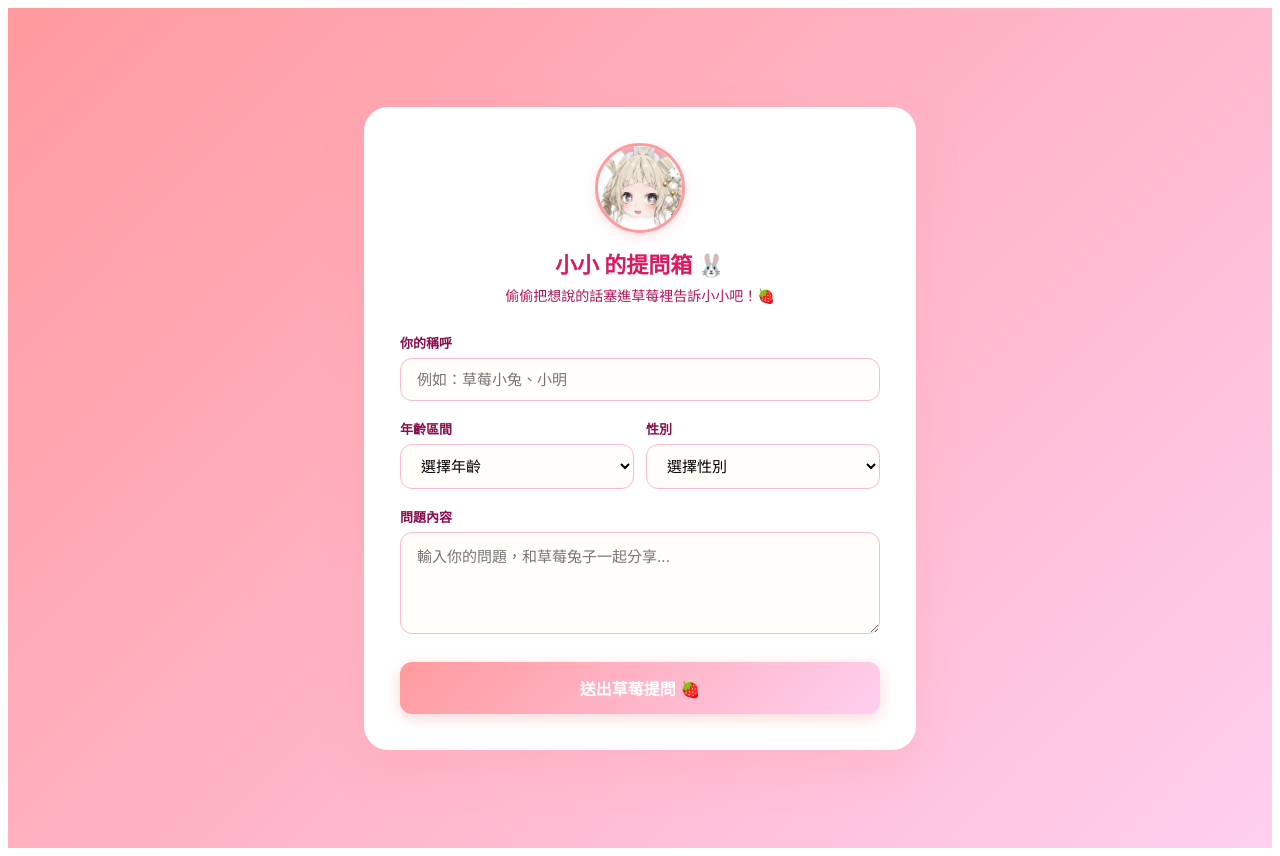
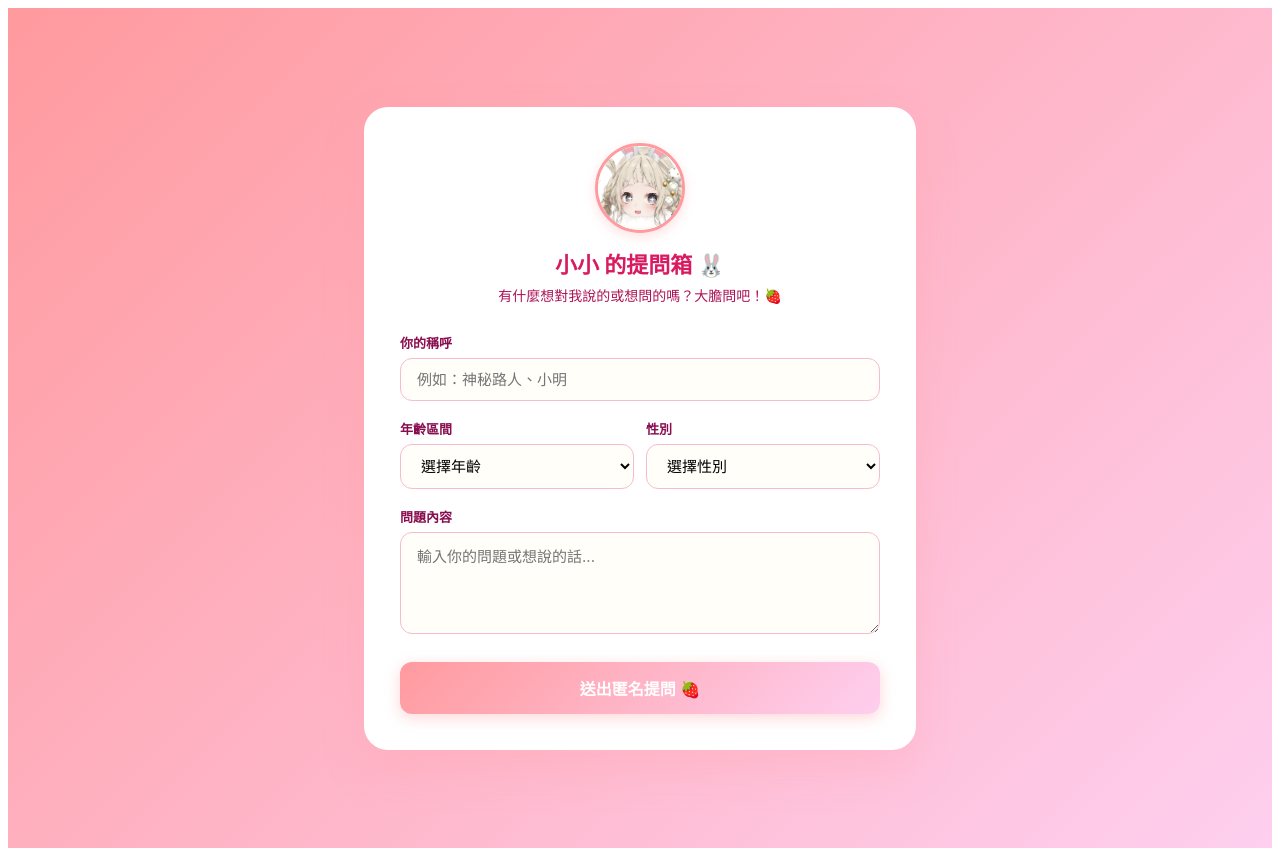
Before and after one commit to x59073556-ship-it/qa-box, a Next.js app: page / in a window 1280 px wide. Built offline with nearby package versions, Linux system fonts and the light colour scheme.

Commit message:
Update page.js

```diff
--- a/app/page.js
+++ b/app/page.js
@@ -91,7 +91,7 @@ export default function Home() {
           <h1 style={{ margin: '0 0 6px 0', fontSize: '22px', color: '#d81b60', fontWeight: '700' }}>
             {CREATOR_NAME} 的提問箱 🐰
           </h1>
-          <p style={{ margin: 0, fontSize: '14px', color: '#ad1457' }}>偷偷把想說的話塞進草莓裡告訴小小吧！🍓</p>
+          <p style={{ margin: 0, fontSize: '14px', color: '#ad1457' }}>有什麼想對我說的或想問的嗎？大膽問吧！🍓</p>
         </div>
 
         <form onSubmit={handleSubmit} style={{ display: 'flex', flexDirection: 'column', gap: '18px' }}>
@@ -99,7 +99,7 @@ export default function Home() {
             <label style={{ display: 'block', marginBottom: '6px', fontSize: '13px', fontWeight: '600', color: '#880e4f' }}>你的稱呼</label>
             <input
               type="text"
-              placeholder="例如：草莓小兔、小明"
+              placeholder="例如：神秘路人、小明"
               value={name}
               onChange={(e) => setName(e.target.value)}
               required
@@ -171,7 +171,7 @@ export default function Home() {
           <div>
             <label style={{ display: 'block', marginBottom: '6px', fontSize: '13px', fontWeight: '600', color: '#880e4f' }}>問題內容</label>
             <textarea
-              placeholder="輸入你的問題，和草莓兔子一起分享..."
+              placeholder="輸入你的問題或想說的話..."
               value={content}
               onChange={(e) => setContent(e.target.value)}
               required
@@ -207,7 +207,7 @@ export default function Home() {
               boxShadow: '0 4px 15px rgba(255, 154, 158, 0.4)',
             }}
           >
-            {loading ? '傳送中...' : '送出草莓提問 🍓'}
+            {loading ? '傳送中...' : '送出匿名提問 🍓'}
           </button>
         </form>
 
```
